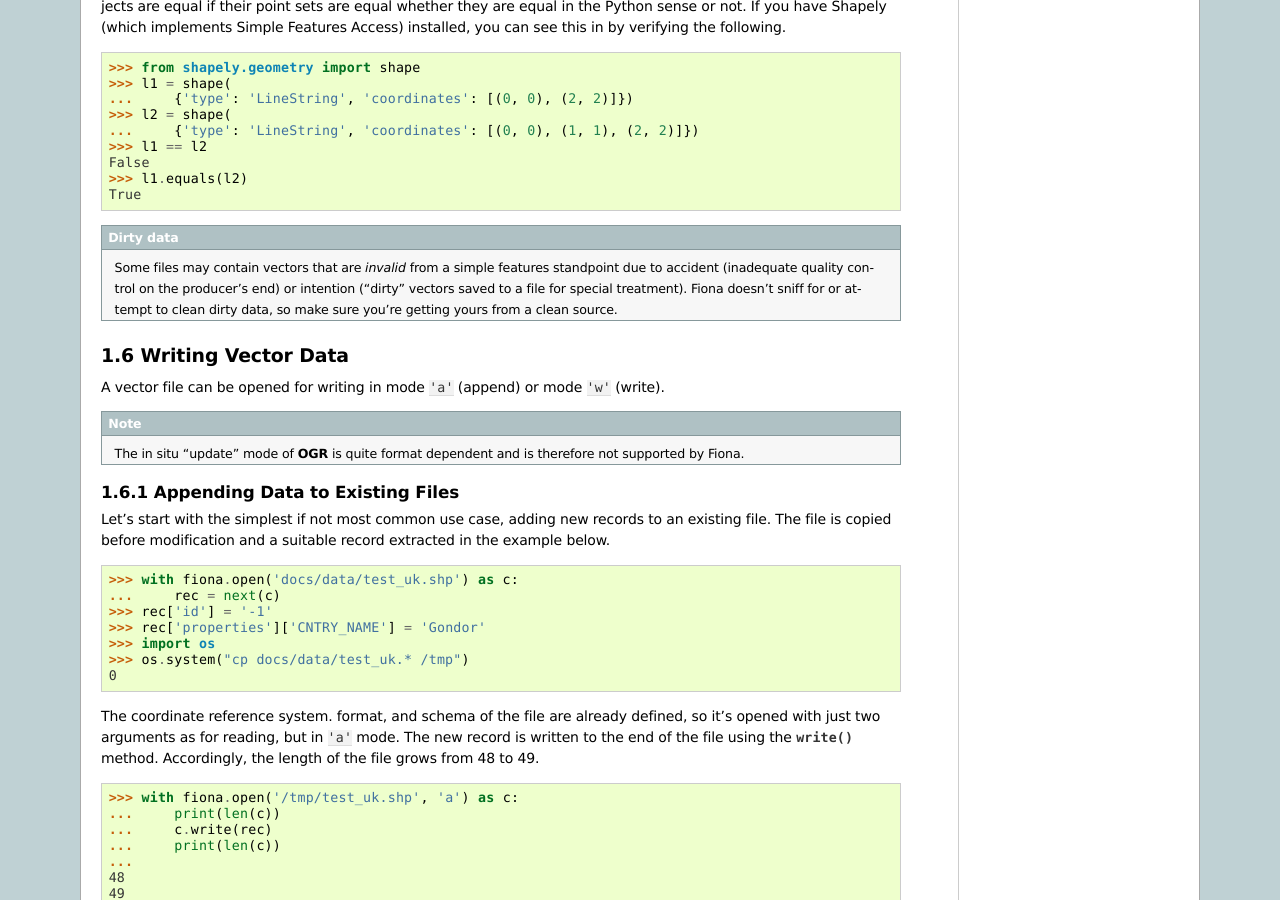
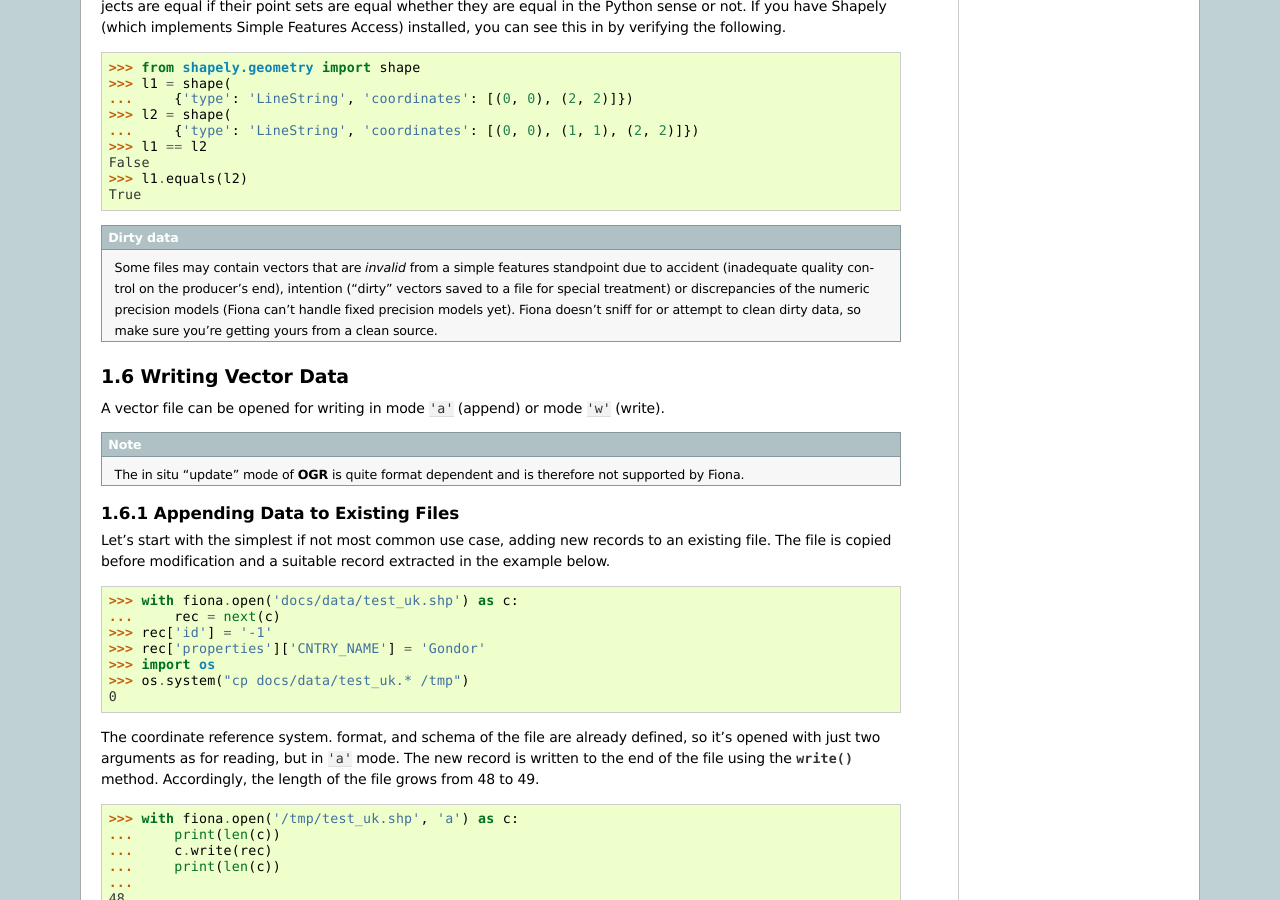
Before and after one commit to Toblerity/Fiona, a Sphinx documentation site: the page built from docs/manual.rst, in a window 1280 px wide and 900 px high, scrolled down 9764 px. Built offline with Sphinx 7.4.7, drawn with Linux system fonts in a browser that asks for light colours.

Commit message:
precision models can dirty data
add a note about precision models being a potential source of getting data dirty in fiona

```diff
--- a/docs/manual.rst
+++ b/docs/manual.rst
@@ -713,9 +713,10 @@ Features Access) installed, you can see this in by verifying the following.
 
    Some files may contain vectors that are :dfn:`invalid` from a simple
    features standpoint due to accident (inadequate quality control on the
-   producer's end) or intention ("dirty" vectors saved to a file for special
-   treatment). Fiona doesn't sniff for or attempt to clean dirty data, so make
-   sure you're getting yours from a clean source.
+   producer's end), intention ("dirty" vectors saved to a file for special
+   treatment) or discrepancies of the numeric precision models (Fiona can't
+   handle fixed precision models yet). Fiona doesn't sniff for or attempt to
+   clean dirty data, so make sure you're getting yours from a clean source.
 
 Writing Vector Data
 ===================
```
